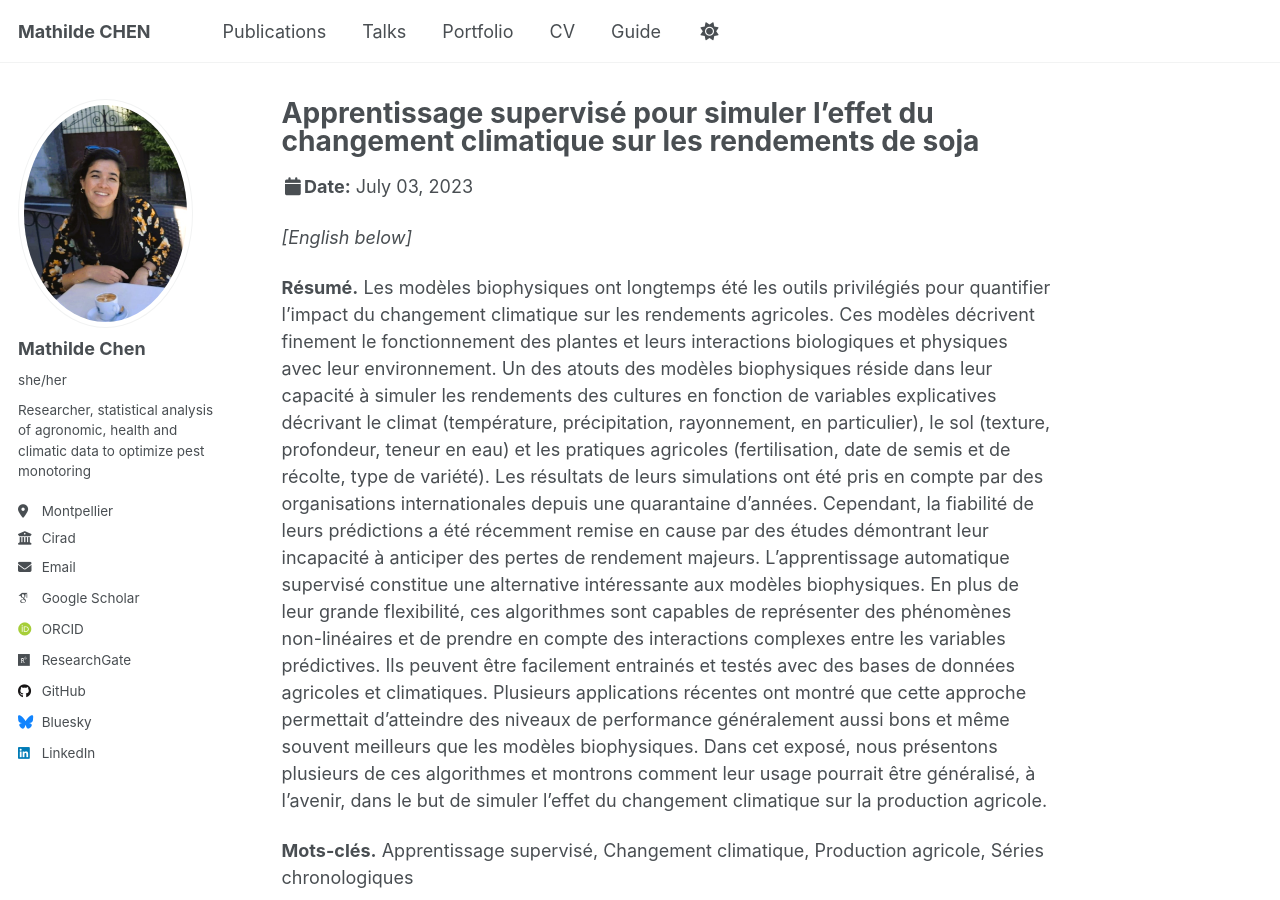
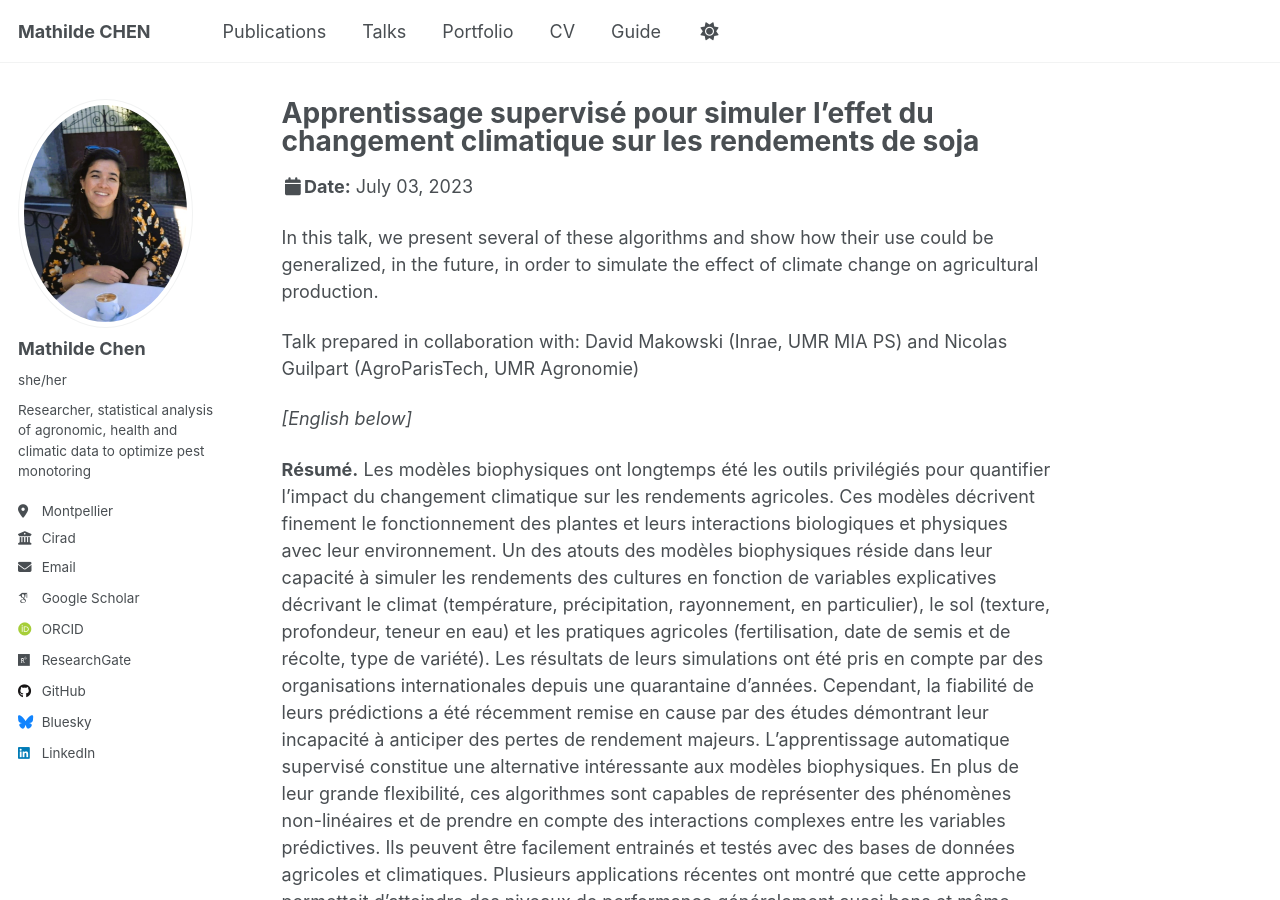
Before and after one commit to MathildeChen/MathildeChen.github.io, a Jekyll site: the page built from _talks/2023-07-03-JdS.md, in a window 1280 px wide and 900 px high. Built offline with Jekyll 4.4.1, drawn with Linux system fonts in a browser that asks for light colours; some web fonts are replaced; a script that is not in the unit is left out.

Commit message:
Update 2023-07-03-JdS.md

```diff
--- a/_talks/2023-07-03-JdS.md
+++ b/_talks/2023-07-03-JdS.md
@@ -7,6 +7,12 @@ venue: "54es Journées de Statistiques de la Société Française de Statistique
 date: 2023-07-03
 location: "Université Libre de Bruxelles, Bruxelles, Belgium"
 ---
+
+In this talk, we present several of these algorithms and show how their
+use could be generalized, in the future, in order to simulate the effect of climate change on
+agricultural production.
+
+Talk prepared in collaboration with: David Makowski (Inrae, UMR MIA PS) and Nicolas Guilpart (AgroParisTech, UMR Agronomie)
 
 *[English below]*
 
```
Also changed, not shown: other parts of _talks/2023-07-03-JdS.md (+2 -2 lines).
